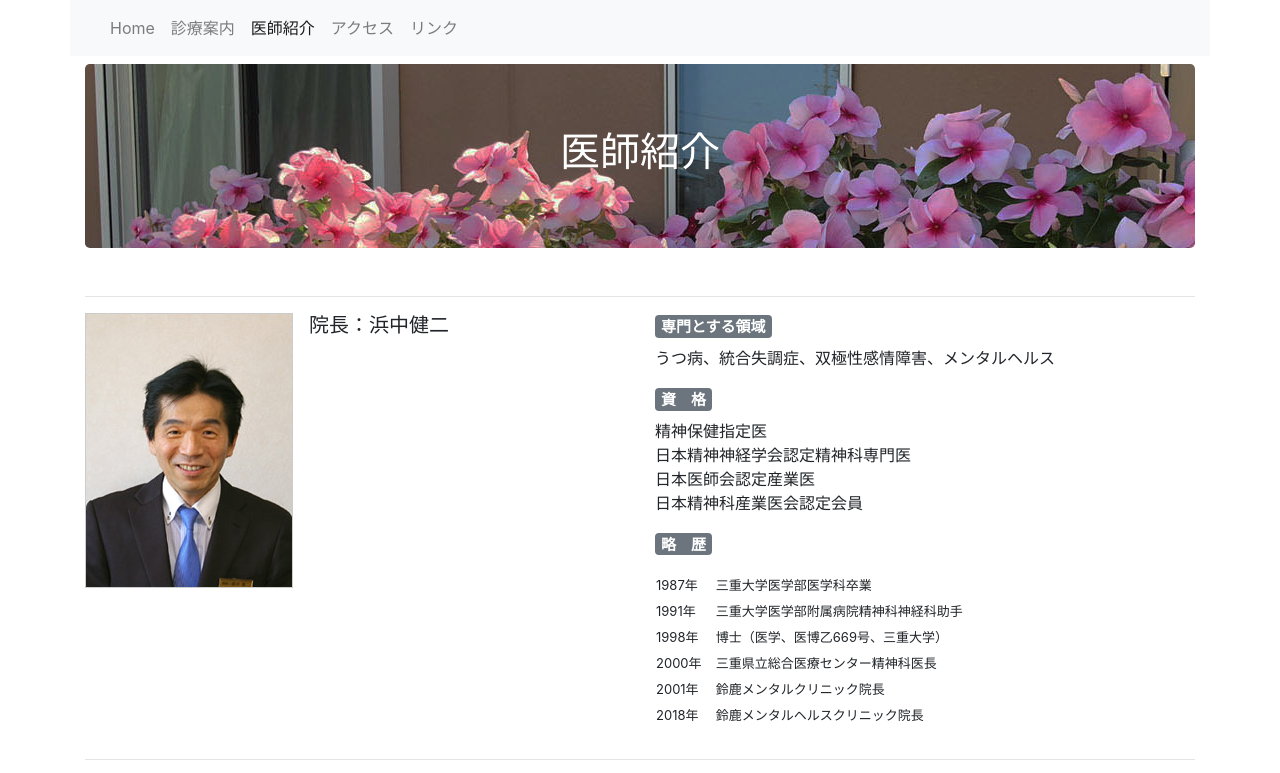
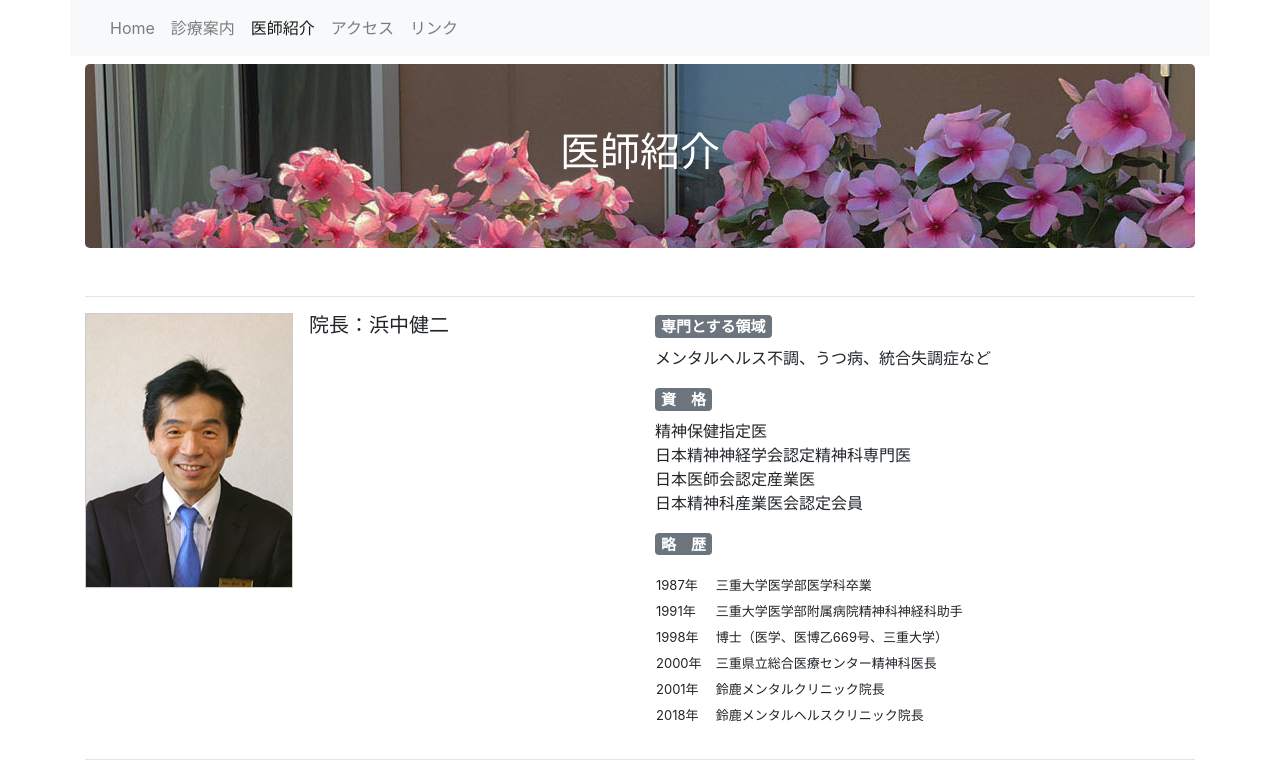
Before and after one commit to kentahama/suzumen.com, a plain HTML site: page doctors.html in a window 1280 px wide. Shown: the top 773 px of the page. Drawn offline with nearby package versions, Linux system fonts and the light colour scheme.

Commit message:
Fix professional area

```diff
--- a/doctors.html
+++ b/doctors.html
@@ -57,7 +57,7 @@
         <div class="col-md-6 col-sm-12">
           <div class="row"> </div>
           <h5><span class="badge badge-secondary">専門とする領域</span></h5>
-          <p>うつ病、統合失調症、双極性感情障害、メンタルヘルス</p>
+          <p>メンタルヘルス不調、うつ病、統合失調症など</p>
           <h5><span class="badge badge-secondary">資　格</span></h5>
           <p>精神保健指定医<br>
             日本精神神経学会認定精神科専門医<br>
```
